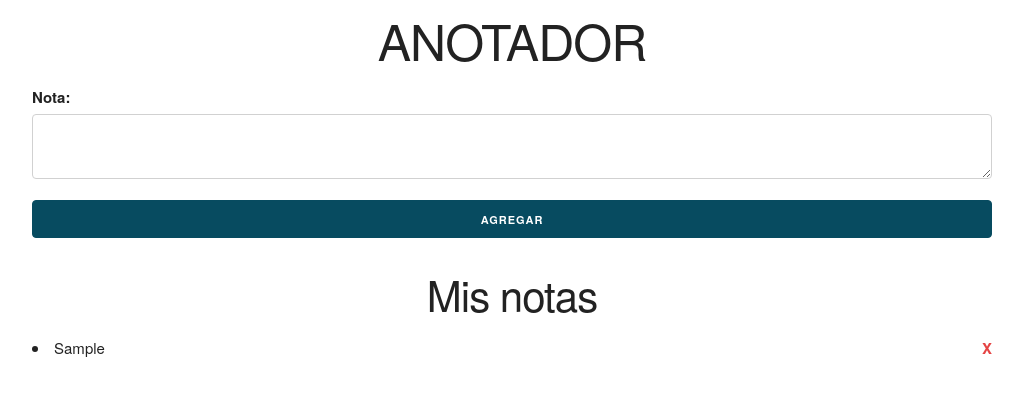
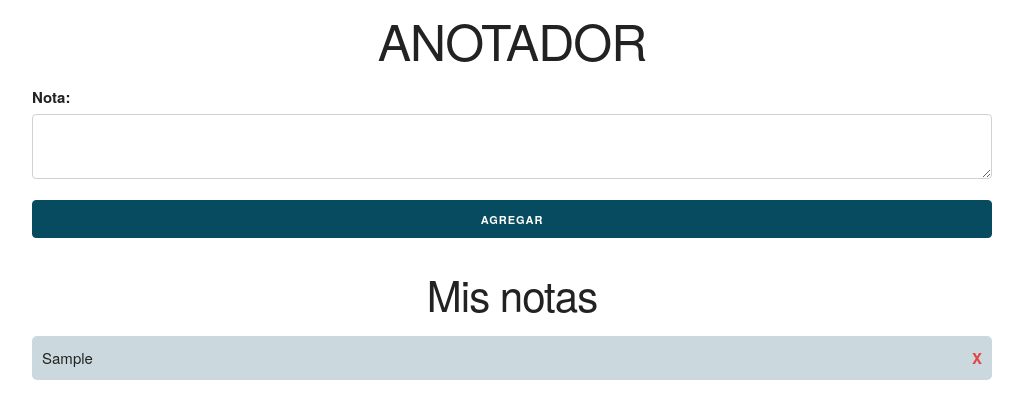
Before and after one commit to Nahuel-DevOne/anotador, a plain HTML site: page index.html in a window 1280 px wide. Both pictures are taken after typing "Sample" into the empty fields and a click on the input "Agregar". Shown: the whole page, without its empty margins (128-1151 px from the left). Drawn offline with Linux system fonts and the light colour scheme.

Commit message:
Agregando más comentarios al app.js y mejorando los estilos

```diff
--- a/css/custom.css
+++ b/css/custom.css
@@ -6,12 +6,21 @@ h1, h2 {
     margin-top: 1rem;
 }
 
+li{
+    display: flex;
+    justify-content: space-between;
+    background-color: #09496435;
+    padding: 10px;
+    border-radius: 5px;
+}
+
 .borrar-nota,
 .borrar-nota:hover {
-    float: right;
+    /* float: right; */
+    color: rgb(229, 68, 68);
     cursor: pointer;
-    color: rgb(229, 68, 68);
     font-weight: bold;
+    margin-left: 2rem;
 }
 
 .error {
@@ -22,6 +31,6 @@ h1, h2 {
     text-transform: uppercase;
     font-weight: bold;
     max-width: 80vw;
-    margin: 0 auto;
+    margin: 1rem auto;
     color: white;
 }
--- a/index.html
+++ b/index.html
@@ -23,10 +23,12 @@
                             <input type="submit" class="button u-full-width button-primary" value="Agregar">
                     </form>
                     <h2>Mis notas</h2>
-                    <div id="lista-notas"></div>
+                    <div>
+                        <!-- Dentro de este ul, voy a incorporar mis notas con JS, insertando etiqueas li con contenido -->
+                        <ul id="lista-notas"></ul>
+                    </div>
                 </div>
             </div>
-
         </section>
     </main> <!--#contenido-->
 
--- a/js/app.js
+++ b/js/app.js
@@ -1,58 +1,65 @@
 
-/********** Variables **********/
+/********** 1. Variables y Selectores **********/
+// Inicializando un arreglo vacío para las notas
+let notas = []; // arreglo de notas
+// Seleccionando elementos del DOM que voy a utilizar
 const formulario = document.querySelector('#formulario');
 const listaNotas = document.querySelector('#lista-notas');
-let notas = []
 
-/********** Event Listeners **********/
+/********** 2. Event Listeners **********/
 const eventListeners = () => {
     // Cuando el usuario agrega una nota nueva
     formulario.addEventListener('submit', agregarNota);
     // Cuando el documento está listo
     document.addEventListener('DOMContentLoaded', () => {
-        // Buscan las notas en el localStorage.
-        // Si no hay notas, se pone un arreglo vacío (porque sino el forEach no funciona, que sería null)
-        notas = JSON.parse(localStorage.getItem('notas')) || [];
+        // 14. Buscando las notas en el localStorage.
+        // Si no hay notas, se pone un arreglo vacío (porque sino el forEach no funciona, ya que sería null, y no un arreglo)
+        notas = JSON.parse(localStorage.getItem('notas')) || []; // 14. Buscando las notas en el localStorage. Si no hay nada, es un arreglo vacío.
+        // 9. una vez que se agrega la nota, se llama a la función que imprime el HTML
         crearHTML();
     });
 }
 
-/********** functions **********/
-// agrega una nota
+/********** 3. Funciones **********/
+// 4. agrega una nota
 const agregarNota = (e) => {
     e.preventDefault();
 
     // Leer el textarea, donde el usuario escribe
     const nota = document.querySelector('#nota').value;
 
-    // Validación...
+    // 5. Validación...
     if(nota === '') {
+        // 6. muestra un error en pantalla
         mostrarError('No se puede agregar una nota vacía');
         return; // este return previene que se ejecuten más líneas de código en el siguiente paso
         // si no se pone, se ejecuta el código de abajo. Funciona en un if, si está dentro de una función
     }
-    // Crear un objeto con la nota
+    // 7. Crear un objeto con la nota
     const notaObj = {
         id: Date.now(),
         /** nota: nota se puede poner así, pero como el nombre de la variable es igual al nombre de la propiedad, se puede poner así: */
         nota // es una versión más reciente de js, para ahorrar notación
     }
 
-    // agrega una nota al arreglo de notas
-    notas = [...notas, notaObj];
+    // 8. agrega una nota al arreglo de notas
+    notas = [...notas, notaObj]; // notas va a ser un arreglo de objetos, conformado cada uno por el id y su nota
 
-    // una vez que se agrega la nota, se llama a la función que imprime el html
+    // 9. una vez que se agrega la nota, se llama a la función que imprime el HTML
     crearHTML();
 
-    // Reinicia el formulario
+    // 12. Reinicia el formulario (para borrar la nota que se escribe en el input)
     formulario.reset();
 
 }
 
-// muestra un error en pantalla
-const mostrarError = (error) => {
+// 6. muestra un error en pantalla
+const mostrarError = error => {
+    // Se crea un elemento de html, en este caso la etiqueta p
     const mensajeError = document.createElement('p');
+    // Se agrega el contenido que se pasa por parámetro de la función
     mensajeError.textContent = error;
+    // Se le agrega la clase error
     mensajeError.classList.add('error');
 
     // Inserta en el contenido
@@ -65,21 +72,25 @@ const mostrarError = (error) => {
     }, 3000);
 }
 
-// Muestra las notas en el html
+// 9. Muestra las notas en el html
 const crearHTML = () => {
-
+    // 11. Para eliminar el código previo, y así evitar elementos duplicados
     limpiaHTML();
-
+    // 10. Para evitar que se ejecute si no hay mensajes en el arreglo de notas
     if(notas.length > 0) {
         notas.forEach(nota => {
-            // Agrega un botón de eliminar
+            // 15. Agregar un botón de eliminar
             const btnEliminar = document.createElement('a');
+            // Agregando la clase borrar-nota, ya creada en el CSS, a btnEliminar
             btnEliminar.classList.add('borrar-nota');
+            // Agregando el texto del botón
             btnEliminar.textContent = 'X';
-            // Agrega la función de eliminar
+            // Agregando la función de eliminar
             btnEliminar.onclick = () => {
+                // 16. Agregando la función de eliminar
                 borrarNota(nota.id);
             }
+            // 9. Crear la nota etiqueta li que contiene la nota, para luego insertarla en el HTML
             // Se crea el HTML
             const li = document.createElement('li');
             // Se agrega el texto
@@ -91,26 +102,29 @@ const crearHTML = () => {
 
         });
     }
+    // 13. Agrega las notas al local storage
     sincronizarStorage();
 }
 
-// Agrega las notas al local storage
+// 13. Agrega las notas al local storage
 const sincronizarStorage = () => {
     localStorage.setItem('notas', JSON.stringify(notas));
 }
 
-// Elimina una nota
-const borrarNota = (id) => {
+// 16. Elimina una nota por su id (se lo pasa como parámetro)
+const borrarNota = id => {
+    // Filtrar las notas, para que queden todas las notas que no tengan el id que se pasa por parámetro
     notas = notas.filter(nota => nota.id !== id);
+    // Se invoca a la función que crea el HTML, para volver a renderizarlo con las notas del arreglo
     crearHTML();
 }
 
-/** Limpia el HTML */
+/** 11. Limpia el HTML */
 const limpiaHTML = () => {
     while(listaNotas.firstChild) {
         listaNotas.removeChild(listaNotas.firstChild);
     }
 }
 
-// ejecuta las funciones
+// 17. Ejecuta las funciones invocando a evenListeners
 eventListeners();
```
